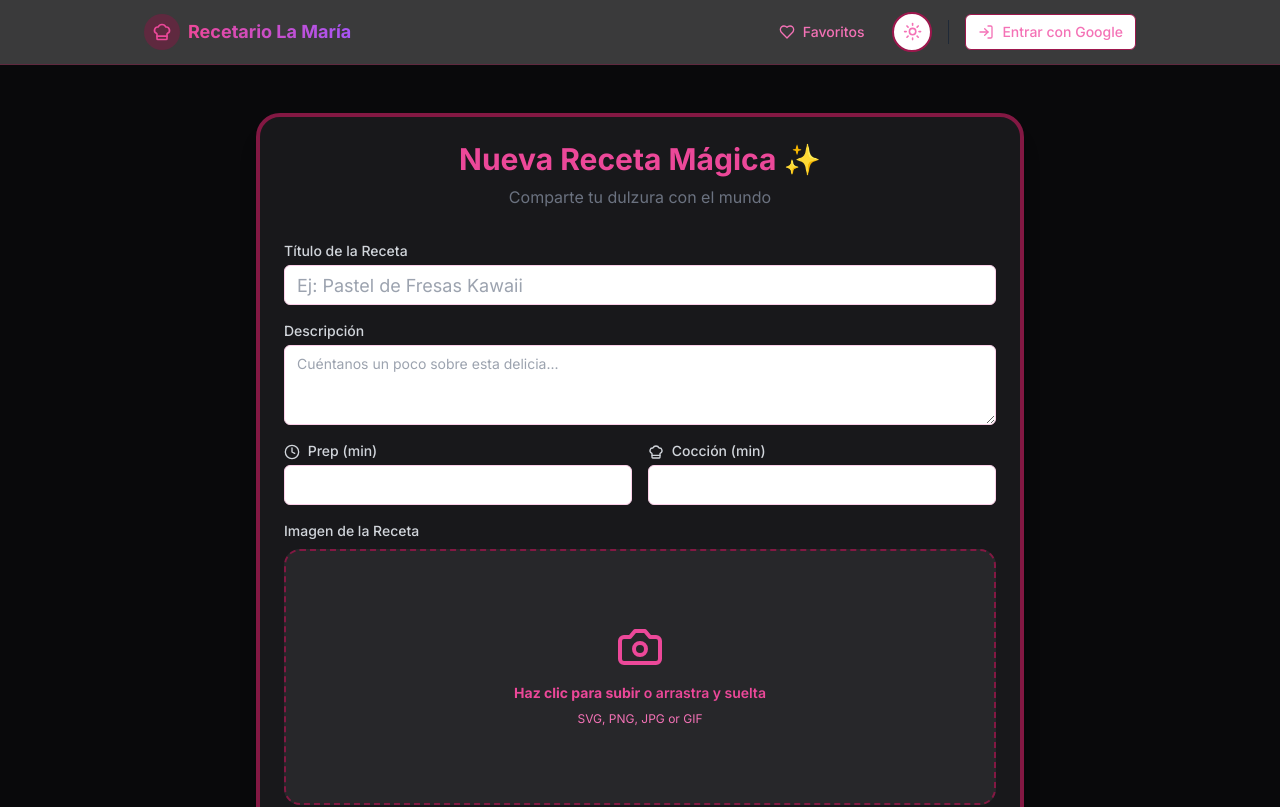
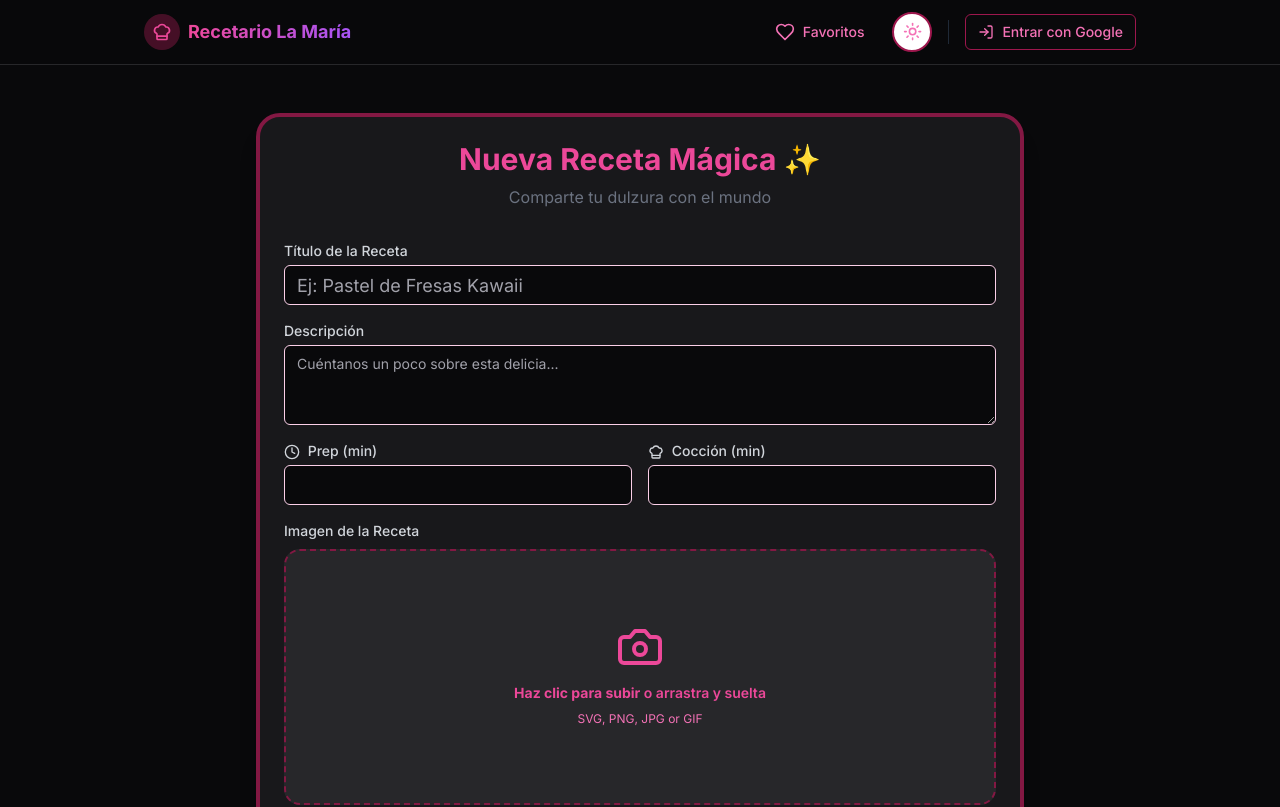
Before and after one commit to riberomr/birthday-recipe-app, a Next.js app: page /recipes/create in a window 1280 px wide. Shown: the top 807 px of the page. Built offline with nearby package versions, Linux system fonts and the light colour scheme; no server answers; the database is empty.

Commit message:
feat: Implement new design system with updated CSS variables, refine UI elements, and enhance accessibility across the app.

```diff
--- a/app/globals.css
+++ b/app/globals.css
@@ -6,19 +6,58 @@
 @tailwind utilities;
 
 
-:root {
-  --background: #ffffff;
-  --foreground: #171717;
-}
+@layer base {
+  :root {
+    --background: 0 0% 100%;
+    --foreground: 240 10% 3.9%;
+    --card: 0 0% 100%;
+    --card-foreground: 240 10% 3.9%;
+    --popover: 0 0% 100%;
+    --popover-foreground: 240 10% 3.9%;
+    --primary: 330 81% 60%; /* Pink-500 */
+    --primary-foreground: 0 0% 98%;
+    --secondary: 240 4.8% 95.9%;
+    --secondary-foreground: 240 5.9% 10%;
+    --muted: 240 4.8% 95.9%;
+    --muted-foreground: 240 3.8% 46.1%;
+    --accent: 240 4.8% 95.9%;
+    --accent-foreground: 240 5.9% 10%;
+    --destructive: 0 84.2% 60.2%;
+    --destructive-foreground: 0 0% 98%;
+    --border: 240 5.9% 90%;
+    --input: 240 5.9% 90%;
+    --ring: 330 81% 60%;
+    --radius: 0.5rem;
+  }
 
-@media (prefers-color-scheme: dark) {
-  :root {
-    --background: #0a0a0a;
-    --foreground: #ededed;
+  .dark {
+    --background: 240 10% 3.9%;
+    --foreground: 0 0% 98%;
+    --card: 240 10% 3.9%;
+    --card-foreground: 0 0% 98%;
+    --popover: 240 10% 3.9%;
+    --popover-foreground: 0 0% 98%;
+    --primary: 330 81% 60%; /* Pink-500 */
+    --primary-foreground: 0 0% 98%;
+    --secondary: 240 3.7% 15.9%;
+    --secondary-foreground: 0 0% 98%;
+    --muted: 240 3.7% 15.9%;
+    --muted-foreground: 240 5% 64.9%;
+    --accent: 240 3.7% 15.9%;
+    --accent-foreground: 0 0% 98%;
+    --destructive: 0 62.8% 30.6%;
+    --destructive-foreground: 0 0% 98%;
+    --border: 240 3.7% 15.9%;
+    --input: 240 3.7% 15.9%;
+    --ring: 330 81% 60%;
   }
 }
 
-body {
-  background: var(--background);
-  color: var(--foreground);
+@layer base {
+  * {
+    @apply border-border;
+  }
+  body {
+    @apply bg-background text-foreground;
+  }
 }
--- a/app/page.tsx
+++ b/app/page.tsx
@@ -50,7 +50,7 @@ export default function Home() {
           <Link href="/fotos" className="w-full">
             <Button variant="outline" size="lg" className="w-full text-xl py-8 rounded-2xl border-2 border-dashed border-gray-300 dark:border-gray-700 text-gray-400 dark:text-gray-500 hover:text-gray-600 dark:hover:text-gray-300 hover:border-gray-400 dark:hover:border-gray-600">
               <Camera className="mr-2 h-6 w-6" />
-              Fotos (Próximamente)
+              Fotos
             </Button>
           </Link>
         </div>
--- a/components/CookingModeClient.tsx
+++ b/components/CookingModeClient.tsx
@@ -111,32 +111,32 @@ export function CookingModeClient({ steps, recipeId, recipeTitle }: CookingModeC
             </div>
 
             {/* Controls */}
-            <div className="p-6 bg-white dark:bg-zinc-900 border-t border-gray-100 dark:border-gray-800 flex gap-4">
+            <div className="p-4 bg-white dark:bg-zinc-900 border-t border-border flex flex-wrap gap-2 justify-center">
                 <Button
                     variant="outline"
                     size="lg"
                     onClick={handlePrev}
                     disabled={isFirstStep}
-                    className="flex-1 h-16 text-lg rounded-xl"
+                    className="flex-1 min-w-[120px] h-14 text-base rounded-xl"
                 >
-                    <ArrowLeft className="mr-2 h-5 w-5" />
+                    <ArrowLeft className="mr-2 h-4 w-4" />
                     Anterior
                 </Button>
                 <Button
                     variant="kawaii"
                     size="lg"
                     onClick={handleNext}
-                    className="flex-1 h-16 text-lg rounded-xl"
+                    className="flex-1 min-w-[120px] h-14 text-base rounded-xl"
                 >
                     {isLastStep ? (
                         <>
-                            <Check className="mr-2 h-5 w-5" />
+                            <Check className="mr-2 h-4 w-4" />
                             ¡Terminé!
                         </>
                     ) : (
                         <>
                             Siguiente
-                            <ArrowRight className="ml-2 h-5 w-5" />
+                            <ArrowRight className="ml-2 h-4 w-4" />
                         </>
                     )}
                 </Button>
--- a/components/Navbar.tsx
+++ b/components/Navbar.tsx
@@ -13,7 +13,7 @@ export function Navbar() {
     const { showSnackbar } = useSnackbar()
 
     return (
-        <nav className="w-full border-b border-pink-100 dark:border-pink-900/50 bg-white/80 dark:bg-zinc-950/80 backdrop-blur-sm sticky top-0 z-50">
+        <nav className="w-full border-b border-border bg-background/80 backdrop-blur-sm sticky top-0 z-50">
             <div className="max-w-5xl mx-auto px-4 h-16 flex items-center justify-between">
                 <Link href="/" className="flex items-center gap-2 hover:opacity-80 transition-opacity">
                     <div className="bg-pink-100 dark:bg-pink-900/50 p-2 rounded-full">
@@ -28,7 +28,8 @@ export function Navbar() {
                     <Button
                         variant="ghost"
                         size="sm"
-                        className="text-pink-600 hover:text-pink-700 hover:bg-pink-50 dark:text-pink-400 dark:hover:bg-pink-950"
+                        className="text-pink-600 hover:text-pink-700 hover:bg-pink-50 dark:text-pink-400 dark:hover:bg-pink-950 min-h-[44px] min-w-[44px]"
+                        aria-label="Ver favoritos"
                         onClick={() => {
                             if (!user) {
                                 showSnackbar("Debes iniciar sesión para ver tus favoritos", "error");
@@ -37,13 +38,18 @@ export function Navbar() {
                             }
                         }}
                     >
-                        <Heart className="h-4 w-4 mr-2" />
+                        <Heart className="h-5 w-5 sm:mr-2" />
                         <span className="hidden sm:inline">Favoritos</span>
                     </Button>
                     {user && (
                         <Link href="/recipes/create">
-                            <Button variant="ghost" size="sm" className="text-pink-600 hover:text-pink-700 hover:bg-pink-50 dark:text-pink-400 dark:hover:bg-pink-950">
-                                <PlusCircle className="h-4 w-4 mr-2" />
+                            <Button
+                                variant="ghost"
+                                size="sm"
+                                className="text-pink-600 hover:text-pink-700 hover:bg-pink-50 dark:text-pink-400 dark:hover:bg-pink-950 min-h-[44px] min-w-[44px]"
+                                aria-label="Crear nueva receta"
+                            >
+                                <PlusCircle className="h-5 w-5 sm:mr-2" />
                                 <span className="hidden sm:inline">Nueva Receta</span>
                             </Button>
                         </Link>
--- a/components/RecipeCard.tsx
+++ b/components/RecipeCard.tsx
@@ -14,8 +14,8 @@ interface RecipeCardProps {
 export function RecipeCard({ recipe }: RecipeCardProps) {
     return (
         <Link href={`/recipes/${recipe.id}`}>
-            <Card className="overflow-hidden hover:shadow-lg transition-shadow border-pink-100 dark:border-pink-900/50 h-full flex flex-col">
-                <div className="relative h-48 w-full bg-pink-100 dark:bg-zinc-800">
+            <Card className="overflow-hidden hover:shadow-lg transition-shadow border-border h-full flex flex-col bg-card">
+                <div className="relative h-48 w-full bg-muted">
                     {recipe.image_url ? (
                         <Image
                             src={recipe.image_url}
@@ -28,8 +28,14 @@ export function RecipeCard({ recipe }: RecipeCardProps) {
                             🥘
                         </div>
                     )}
-                    <div className="absolute top-2 right-2 z-10">
-                        <FavoriteButton recipeId={recipe.id} size="sm" className="bg-white/80 backdrop-blur-sm hover:bg-white dark:bg-black/50 dark:hover:bg-black/70" />
+                    <div
+                        className="absolute top-2 right-2 z-10"
+                        onClick={(e) => {
+                            e.preventDefault();
+                            e.stopPropagation();
+                        }}
+                    >
+                        <FavoriteButton recipeId={recipe.id} size="sm" className="bg-white/80 backdrop-blur-sm hover:bg-white dark:bg-black/50 dark:hover:bg-black/70 min-h-[44px] min-w-[44px]" />
                     </div>
                 </div>
                 <CardHeader className="p-4 pb-2">
--- a/components/ui/button.tsx
+++ b/components/ui/button.tsx
@@ -8,16 +8,16 @@ const buttonVariants = cva(
     {
         variants: {
             variant: {
-                default: "bg-pink-500 text-white hover:bg-pink-600",
+                default: "bg-primary text-primary-foreground hover:bg-primary/90",
                 destructive:
-                    "bg-red-500 text-destructive-foreground hover:bg-red-500/90",
+                    "bg-destructive text-destructive-foreground hover:bg-destructive/90",
                 outline:
                     "border border-input bg-background hover:bg-accent hover:text-accent-foreground",
                 secondary:
                     "bg-secondary text-secondary-foreground hover:bg-secondary/80",
                 ghost: "hover:bg-accent hover:text-accent-foreground",
                 link: "text-primary underline-offset-4 hover:underline",
-                kawaii: "bg-pink-400 text-white border-b-4 border-pink-600 active:border-b-0 active:translate-y-1 hover:bg-pink-500 font-bold uppercase tracking-wide",
+                kawaii: "bg-primary text-primary-foreground border-b-4 border-pink-700 active:border-b-0 active:translate-y-1 hover:bg-primary/90 font-bold uppercase tracking-wide",
             },
             size: {
                 default: "h-10 px-4 py-2",
--- a/tailwind.config.ts
+++ b/tailwind.config.ts
@@ -8,8 +8,44 @@ const config: Config = {
     theme: {
         extend: {
             colors: {
-                background: "var(--background)",
-                foreground: "var(--foreground)",
+                border: "hsl(var(--border))",
+                input: "hsl(var(--input))",
+                ring: "hsl(var(--ring))",
+                background: "hsl(var(--background))",
+                foreground: "hsl(var(--foreground))",
+                primary: {
+                    DEFAULT: "hsl(var(--primary))",
+                    foreground: "hsl(var(--primary-foreground))",
+                },
+                secondary: {
+                    DEFAULT: "hsl(var(--secondary))",
+                    foreground: "hsl(var(--secondary-foreground))",
+                },
+                destructive: {
+                    DEFAULT: "hsl(var(--destructive))",
+                    foreground: "hsl(var(--destructive-foreground))",
+                },
+                muted: {
+                    DEFAULT: "hsl(var(--muted))",
+                    foreground: "hsl(var(--muted-foreground))",
+                },
+                accent: {
+                    DEFAULT: "hsl(var(--accent))",
+                    foreground: "hsl(var(--accent-foreground))",
+                },
+                popover: {
+                    DEFAULT: "hsl(var(--popover))",
+                    foreground: "hsl(var(--popover-foreground))",
+                },
+                card: {
+                    DEFAULT: "hsl(var(--card))",
+                    foreground: "hsl(var(--card-foreground))",
+                },
+            },
+            borderRadius: {
+                lg: "var(--radius)",
+                md: "calc(var(--radius) - 2px)",
+                sm: "calc(var(--radius) - 4px)",
             },
         },
     },
```
Also changed, not shown: app/recipes/[id]/page.tsx (+7 -4 lines).
